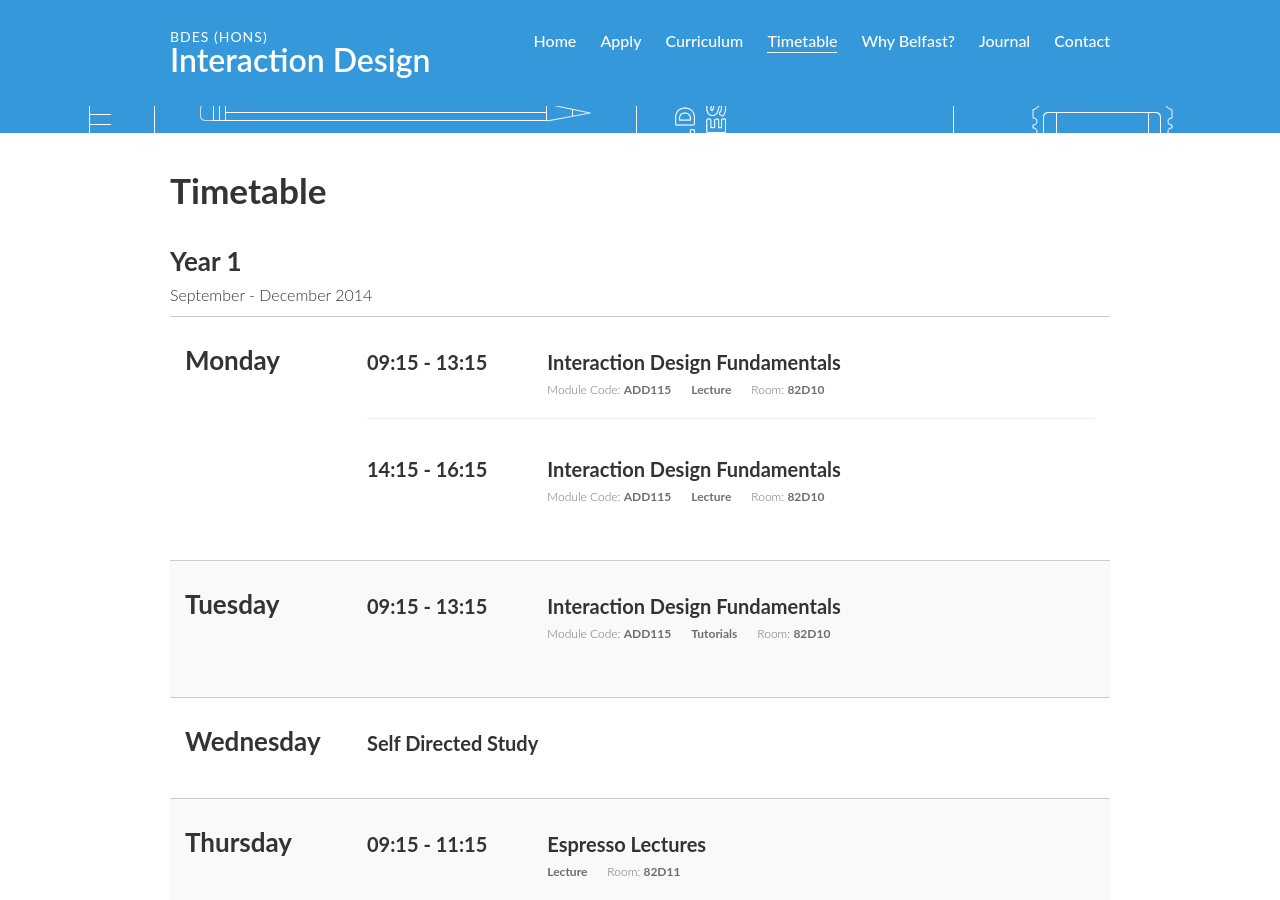
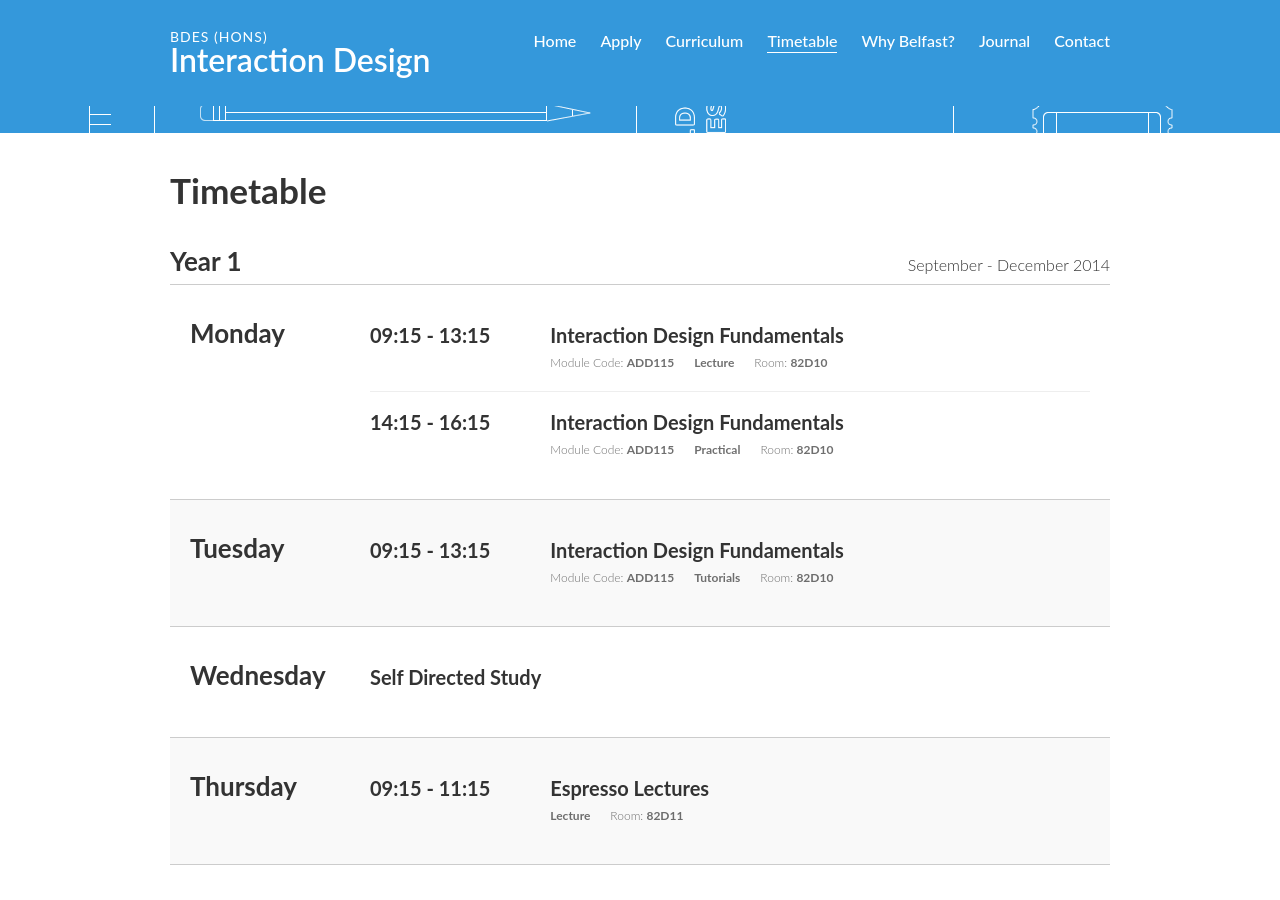
Before and after one commit to ixdbelfast/ixdbelfast.github.io, a Jekyll site: the page built from timetable.html, in a window 1280 px wide and 900 px high, scrolled down 397 px. Built offline with Jekyll 4.4.1, drawn with Linux system fonts in a browser that asks for light colours.

Commit message:
Added responsive styles for timetable

```diff
--- a/css/style.css
+++ b/css/style.css
@@ -380,9 +380,14 @@
 
 /* TIMETABLE
 ------------------------------------------------------------------------------------------------------------------------------------------ */
+p.date {
+  float: right;
+  clear: both;
+  margin-top: -30px; }
+
 .timetable .group {
   border-top: 1px solid #ccc;
-  padding: 15px; }
+  padding: 20px; }
 .timetable .alt {
   background-color: #f9f9f9; }
 .timetable h2 {
@@ -402,14 +407,13 @@
   width: 80%;
   display: block;
   float: left;
-  margin-bottom: 20px;
-  margin-left: 20%; }
+  margin-left: 20%;
+  padding-bottom: 20px; }
 .timetable .module-code,
 .timetable .session,
 .timetable .room {
   float: left;
-  display: block;
-  padding-bottom: 20px; }
+  display: block; }
 .timetable .module-code:before {
   content: "Module Code: ";
   font-weight: 300; }
@@ -545,7 +549,17 @@
     display: block;
     clear: both;
     padding: 10px 0;
-    margin: 0; } }
+    margin: 0; }
+
+  .timetable .group {
+    padding: 20px 0; }
+  .timetable .day,
+  .timetable .time,
+  .timetable .class {
+    width: 100%;
+    position: relative;
+    clear: both;
+    margin-left: 0; } }
 @media only screen and (max-width: 700px) {
   body {
     margin-top: 0px; }
--- a/timetable.html
+++ b/timetable.html
@@ -45,7 +45,7 @@
 					<h3>Interaction Design Fundamentals</h3>
 					<ul>
 						<li class="module-code">ADD115</li>
-						<li class="session">Lecture</li>
+						<li class="session">Practical</li>
 						<li class="room">82D10</li>
 					</ul>
 				</div>
```
Also changed, not shown: scss/layout.scss (+10 -3 lines), scss/responsive.scss (+18 -0 lines).
